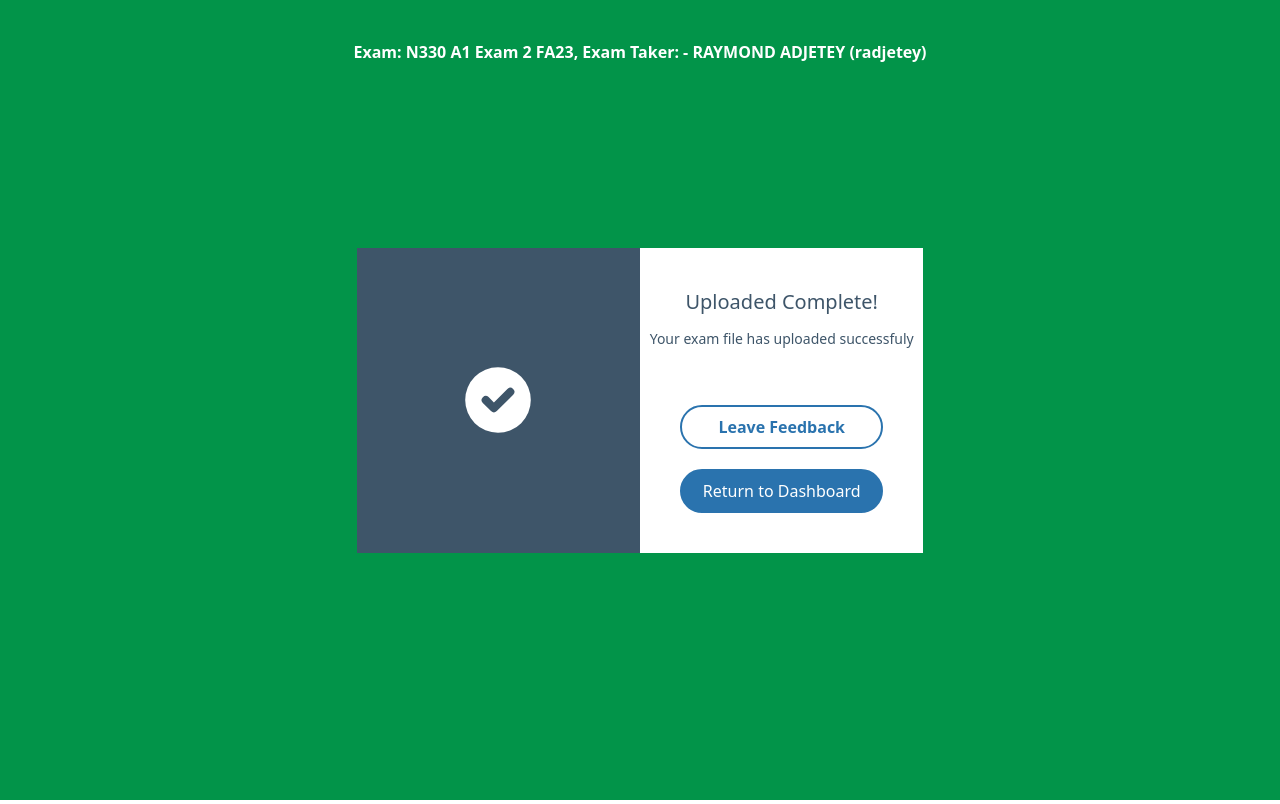
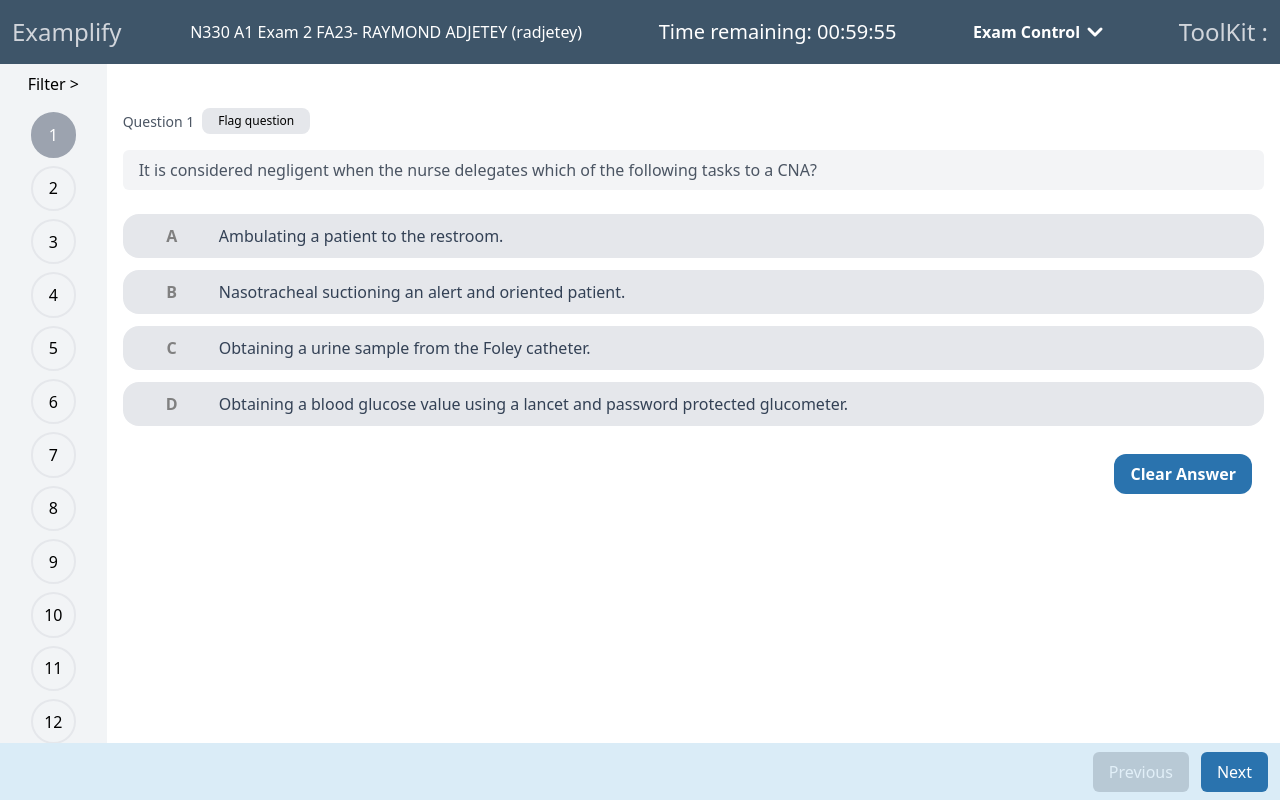
Before and after one commit to Omega-2023/webQuiz, a React (Vite) app: page / in a window 1280 px wide. Built offline with nearby package versions, Linux system fonts and the light colour scheme.

Commit message:
Updaed with name

```diff
--- a/src/components/questions/QuestionHeader.jsx
+++ b/src/components/questions/QuestionHeader.jsx
@@ -1,15 +1,20 @@
+import { HiChevronDown } from "react-icons/hi";
 import Timimg from "../timing/timingBox.jsx";
+import {} from 'react-icons'
 
 function QuestionHeader() {
   return (
     <div className="h-[1.7cm] bg-dark-700 w-full flex flex-row justify-between items-center px-3">
       <div className=" font-medium text-2xl text-gray-300"> Examplify</div>
+      <div className=" text-white">
+        N330 A1 Exam 2 FA23- RAYMOND ADJETEY (radjetey)
+      </div>
+
       <div>
         <Timimg />
       </div>
-      <div>
-      N330 A1 Exam 2 FA23- RAYMOND ADJETEY (radjetey)
-      </div>
+      <div className=" flex flex-row justify-center items-center text-white font-semibold">Exam Control <HiChevronDown size={30} /> </div>
+
       <div className=" hidden 450px:block font-medium text-2xl text-gray-300">
         {" "}
         ToolKit :{" "}
--- a/src/redux/reducers/progress.js
+++ b/src/redux/reducers/progress.js
@@ -1,7 +1,7 @@
 import { createReducer } from "@reduxjs/toolkit";
 
 const initialState = {
-  status: "finish",
+  status: "in progress",
   enum: ["not started", "in progress", "finish"],
 };
 
```
